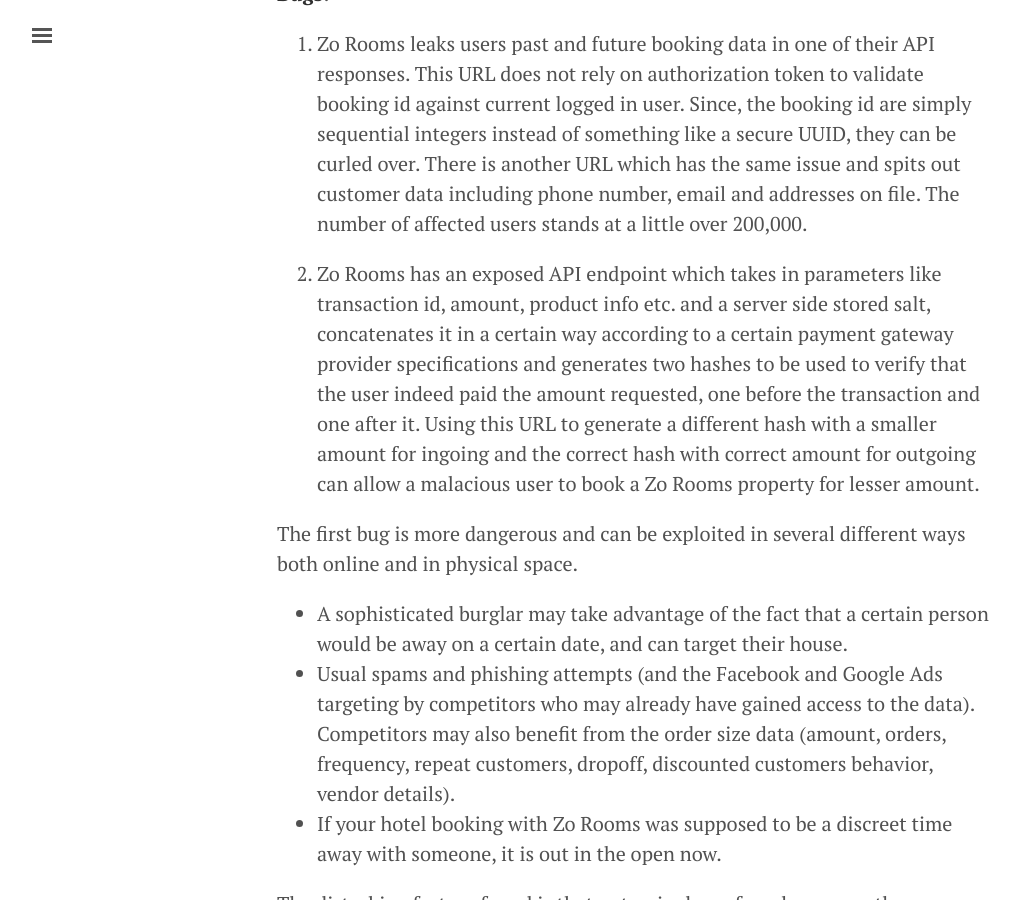
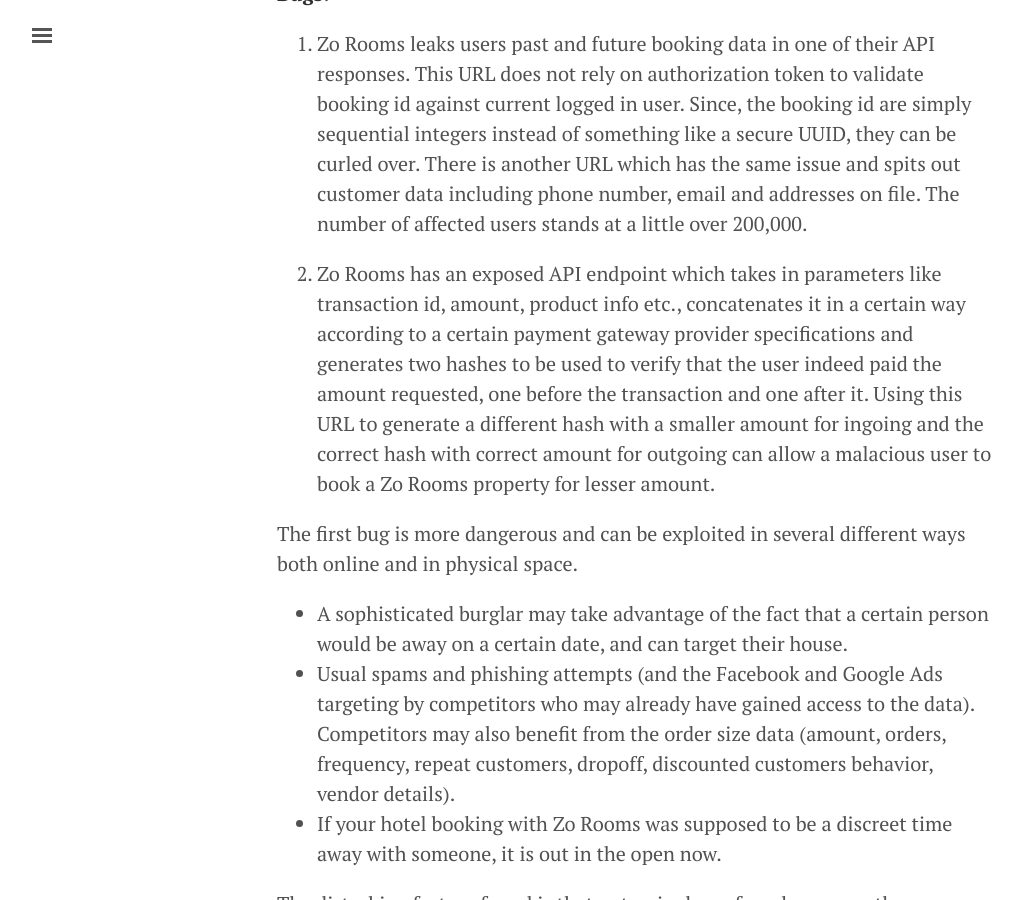
Before and after one commit to FallibleInc/blog, a Jekyll site: the page built from _posts/2015-10-30-ZoRooms-user-data-leak-free-booking-hack.md, in a window 1280 px wide and 900 px high, scrolled down 4393 px. Shown: the whole window, without its empty margins (3-1025 px from the left). Built offline with Jekyll 4.4.1, drawn with Linux system fonts in a browser that asks for light colours; comment, search, counter and statistics services are not loaded.

Commit message:
Updated 2015-10-30-ZoRooms-user-data-leak-free-booking-hack.md

```diff
--- a/_posts/2015-10-30-ZoRooms-user-data-leak-free-booking-hack.md
+++ b/_posts/2015-10-30-ZoRooms-user-data-leak-free-booking-hack.md
@@ -28,7 +28,7 @@ We then added their CEO and co-founders in a Whatsapp group and informed them ab
 
 1. Zo Rooms leaks users past and future booking data in one of their API responses. This URL does not rely on authorization token to validate booking id against current logged in user. Since, the booking id are simply sequential integers instead of something like a secure UUID, they can be curled over.  There is another URL which has the same issue and spits out customer data including phone number, email and addresses on file. The number of affected users stands at a little over 200,000.
 
-2. Zo Rooms has an exposed API endpoint which takes in parameters like transaction id, amount, product info etc. and a server side stored salt, concatenates it in a certain way according to a certain payment gateway provider specifications and generates two hashes to be used to verify that the user indeed paid the amount requested, one before the transaction and one after it. Using this URL to generate a different hash with a smaller amount for ingoing and the correct hash with correct amount for outgoing can allow a malacious user to book a Zo Rooms property for lesser amount.
+2. Zo Rooms has an exposed API endpoint which takes in parameters like transaction id, amount, product info etc., concatenates it in a certain way according to a certain payment gateway provider specifications and generates two hashes to be used to verify that the user indeed paid the amount requested, one before the transaction and one after it. Using this URL to generate a different hash with a smaller amount for ingoing and the correct hash with correct amount for outgoing can allow a malacious user to book a Zo Rooms property for lesser amount.
 
 The first bug is more dangerous and can be exploited in several different ways both online and in physical space.
 
```
